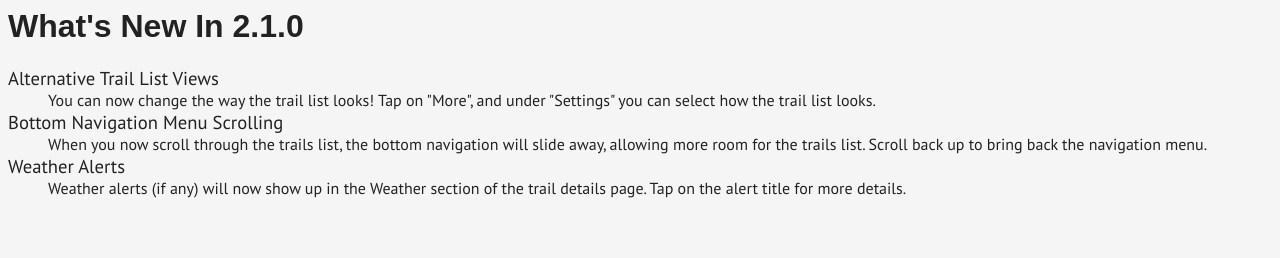
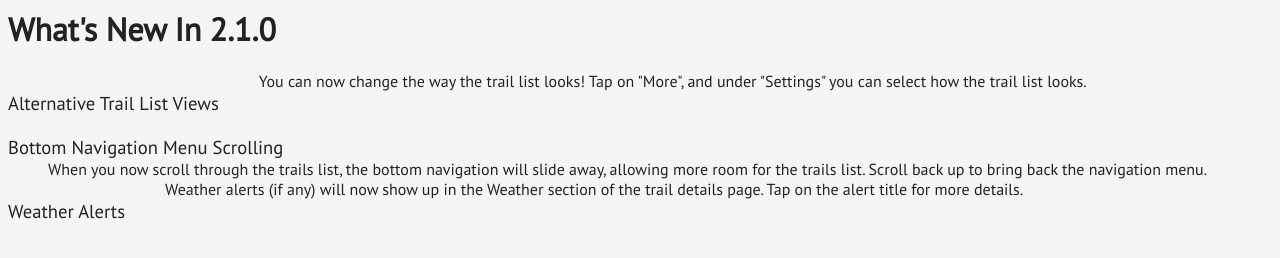
Before and after one commit to SharpMobileCode/dorbareleasenotes, a plain HTML site: page ReleaseNotes-2.1.0.html in a window 1280 px wide. Drawn offline with Linux system fonts and the light colour scheme; a web font is replaced by a local one.

Commit message:
UI tweaks

```diff
--- a/styles/styles.css
+++ b/styles/styles.css
@@ -4,14 +4,20 @@ body {
     color: #222222;
 }
 
-h1 {
+h2 {
     font-family: 'PT Sans Caption', sans-serif;
 }
 
 dt {
-    font-size: 14pt
+    font-size: 14pt;
+    display: block;
+    float: left;
+    margin-top: 20px;
+    clear: both;
 }
 
 dd {
-    font-size: 12pt
+    font-size: 12pt;
+    display: block;
+    float: left;
 }
```
